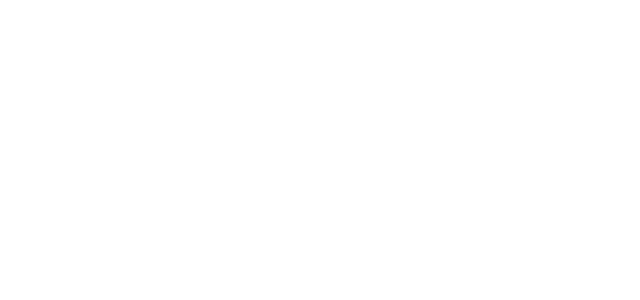
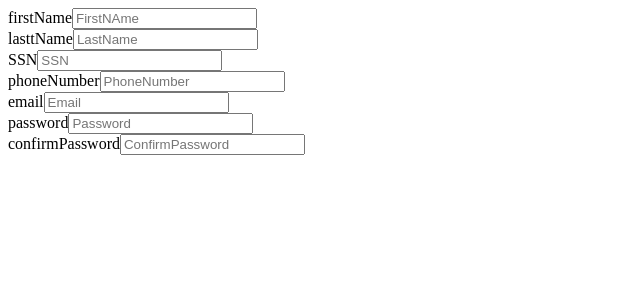
Before and after one commit to alaat91/Dentistemo-frontend, a Vue app: page /signup in a window 1280 px wide. Shown: the top 300 px of the page, without its empty margins (0-640 px from the left). Built offline with nearby package versions, Linux system fonts and the light colour scheme.

Commit message:
add div elemnents for sign-up page

```diff
--- a/src/router.js
+++ b/src/router.js
@@ -2,6 +2,7 @@ import Vue from 'vue'
 import Router from 'vue-router'
 import Map from './components/Map.vue'
 import Timeslot from './views/Timeslot.vue'
+import SignUp from './views/SignUp.vue'
 
 Vue.use(Router)
 
@@ -18,9 +19,12 @@ export default new Router({
       name: 'timeslot',
       component: Timeslot,
 
+    },
+    {
+      path: '/signup',
+      name: 'signup',
+      component: SignUp,
     }
-
-
 
   ],
 })
--- /dev/null
+++ b/src/views/SignUp.vue
@@ -0,0 +1,63 @@
+<template>
+    <form>
+        <div>
+            <label>firstName</label>
+            <input type="firstName" v-model="firstName" placeholder="FirstNAme">
+        </div>
+
+        <div>
+            <label>lasttName</label>
+            <input type="lastName" v-model="lastName" placeholder="LastName">
+        </div>
+
+        <div>
+            <label>SSN</label>
+            <input type="SSN" v-model="SSN" placeholder="SSN">
+        </div>
+
+        <div>
+            <label>phoneNumber</label>
+            <input type="phoneNumber" v-model="phoneNumber" placeholder="PhoneNumber">
+        </div>
+
+        <div>
+            <label>email</label>
+            <input type="email" v-model="email" placeholder="Email">
+        </div>
+
+        <div>
+            <label>password</label>
+            <input type="password" v-model="password" placeholder="Password">
+        </div>
+
+        <div>
+            <label>confirmPassword</label>
+            <input type="confirmPassword" v-model="confirmPassword" placeholder="ConfirmPassword">
+        </div>
+
+
+    </form>
+    </template>
+
+    <script>
+    export default {
+        data: function(){
+    return {
+        form: {
+        firstName: '',
+        lastName: '',
+        SSN: '',
+        phoneNumber: '',
+        email: '',
+        password: '',
+        confirmPassword: ''
+      }
+    }
+        }
+
+    }
+    </script>
+
+    <style scoped>
+
+    </style>
```
